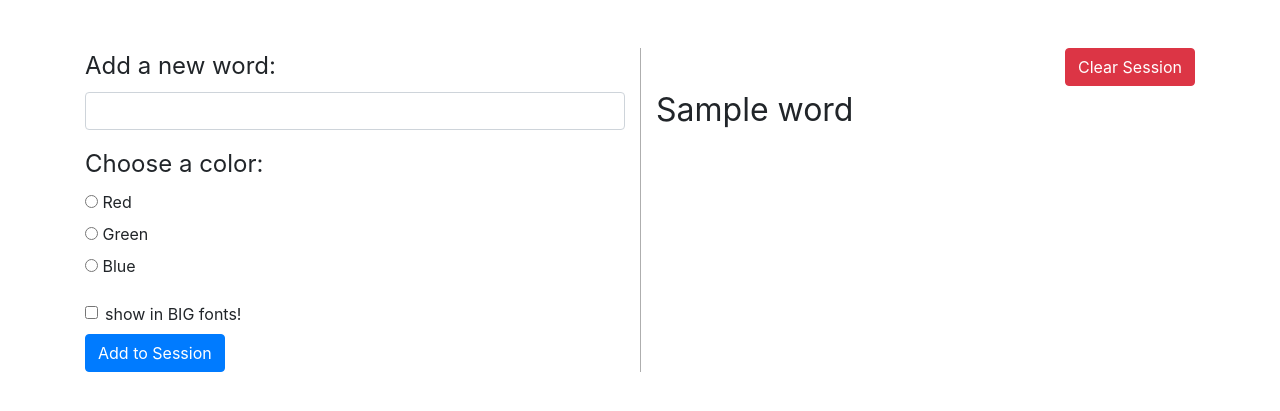
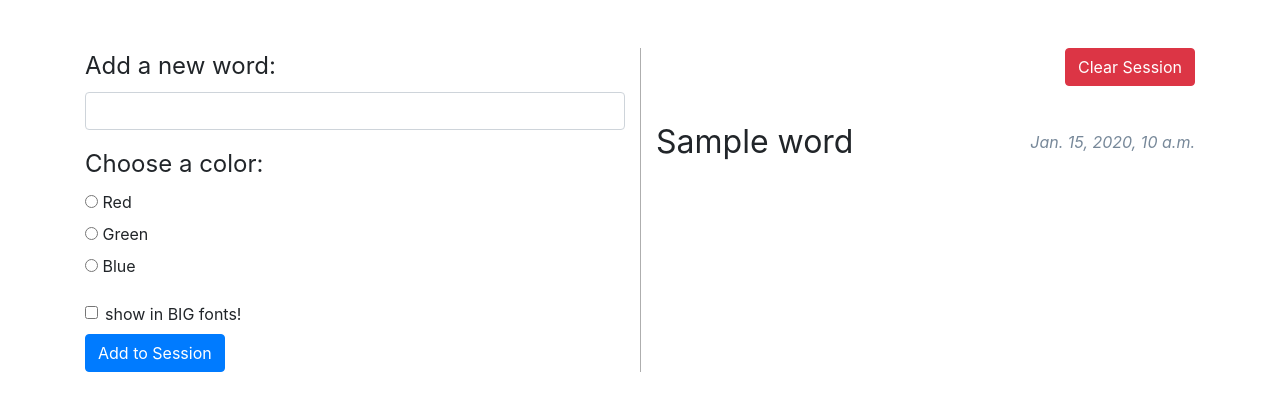
Before and after one commit to py1-10-2017/TravisJ-py1-10-2017, a Django app: template Django/sessionWords/apps/session_words/templates/session_words/index.html in a window 1280 px wide. Shown: the top 411 px of the page. Run offline with Django 3.2, Linux system fonts and the light colour scheme; the template is opened without the code that fills it: most values are stand-ins (such as "Sample title", 1, 10 or a date in 2020); some libraries are stand-ins or nearby versions.

Commit message:
Style adjustments to sessionWords

```diff
--- a/Django/sessionWords/apps/session_words/static/surveys/css/style.css
+++ b/Django/sessionWords/apps/session_words/static/surveys/css/style.css
@@ -4,6 +4,23 @@ div.main {
 
 div.main div.col-6:last-child {
     border-left: 1px solid #aeaeae;
+}
+
+div.word-list {
+    margin-top: 2em;
+}
+
+div.word-list-col {
+    border: none !important;
+    vertical-align: middle;
+    flex-basis: 50%;
+    display: flex;
+    align-items: center;
+}
+
+span.created {
+    font-style: italic;
+    color: lightslategrey;
 }
 
 label#form-title {
--- a/Django/sessionWords/apps/session_words/templates/session_words/index.html
+++ b/Django/sessionWords/apps/session_words/templates/session_words/index.html
@@ -67,7 +67,14 @@
                 <div class="row">
                     <div class="col-12 word-list">
                         {% for word in word_list %}
-                        <p class="{{ word.color }} {{ word.big }}"> {{ word.word }}</p>
+                        <div class="d-flex flex-row">
+                            <div class="word-list-col">
+                                <span class="{{ word.color }} {{ word.big }}"> {{ word.word }}</span>
+                            </div>
+                            <div class="word-list-col justify-content-end">
+                                <span class="created">{{ word.created_at }}</span>
+                            </div>
+                        </div>
                         {% endfor %}
                     </div>
                 </div>
```
Also changed, not shown: Django/sessionWords/apps/session_words/views.py (+5 -6 lines), Django/sessionWords/db.sqlite3, 1 other file.
